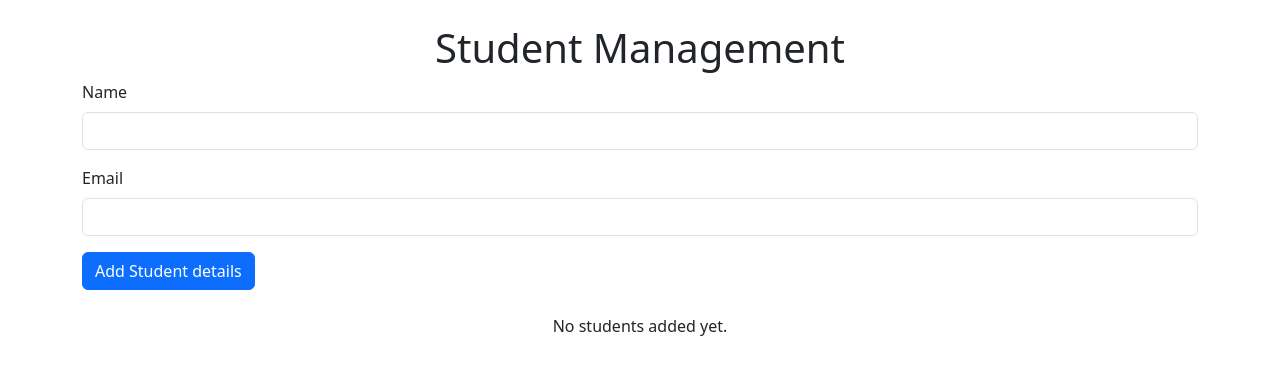
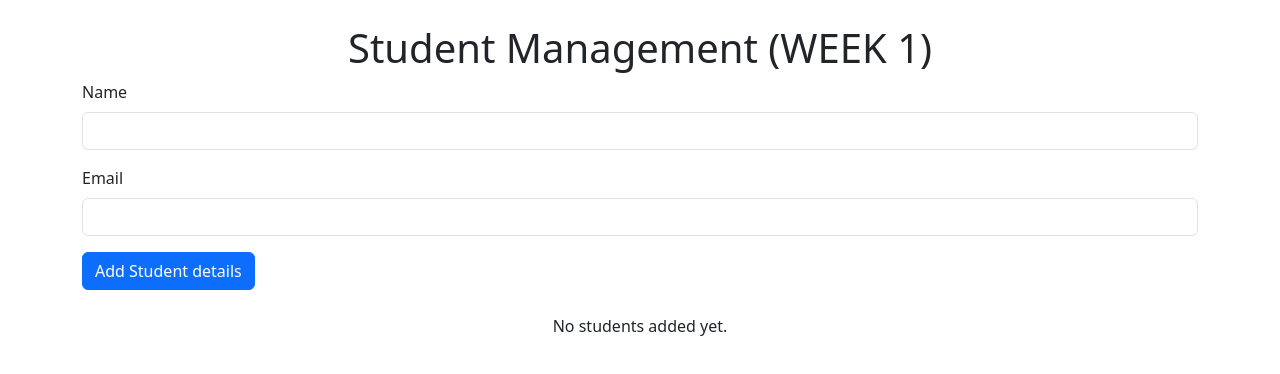
Before and after one commit to cris-cmk/student-management, a React (Create React App) app: page / in a window 1280 px wide. Shown: the top 374 px of the page. Built offline with nearby package versions, Linux system fonts and the light colour scheme.

Commit message:
updated configs

```diff
--- a/package.json
+++ b/package.json
@@ -2,7 +2,7 @@
   "name": "week-1-crud",
   "version": "0.1.0",
   "private": true,
-  "homepage": "https://<cris-cmk>.github.io/week-1-crud",
+  "homepage": "https://cris-cmk.github.io/week-1-crud",
   "dependencies": {
     "@testing-library/jest-dom": "^5.17.0",
     "@testing-library/react": "^13.4.0",
--- a/src/App.js
+++ b/src/App.js
@@ -42,7 +42,7 @@ function App() {
 
   return (
     <div className="container mt-4">
-      <h1 className="text-center">Student Management</h1>
+      <h1 className="text-center">Student Management (WEEK 1)</h1>
       <StudentForm
         addStudent={addStudent}
         updateStudent={updateStudent}
--- a/src/utils/storage.js
+++ b/src/utils/storage.js
@@ -3,7 +3,6 @@ export const getStudentsFromLocalStorage = () => {
   return data ? JSON.parse(data) : [];
 };
 
-
 export const saveStudentsToLocalStorage = (students) => {
   localStorage.setItem('students', JSON.stringify(students));
 };
```
